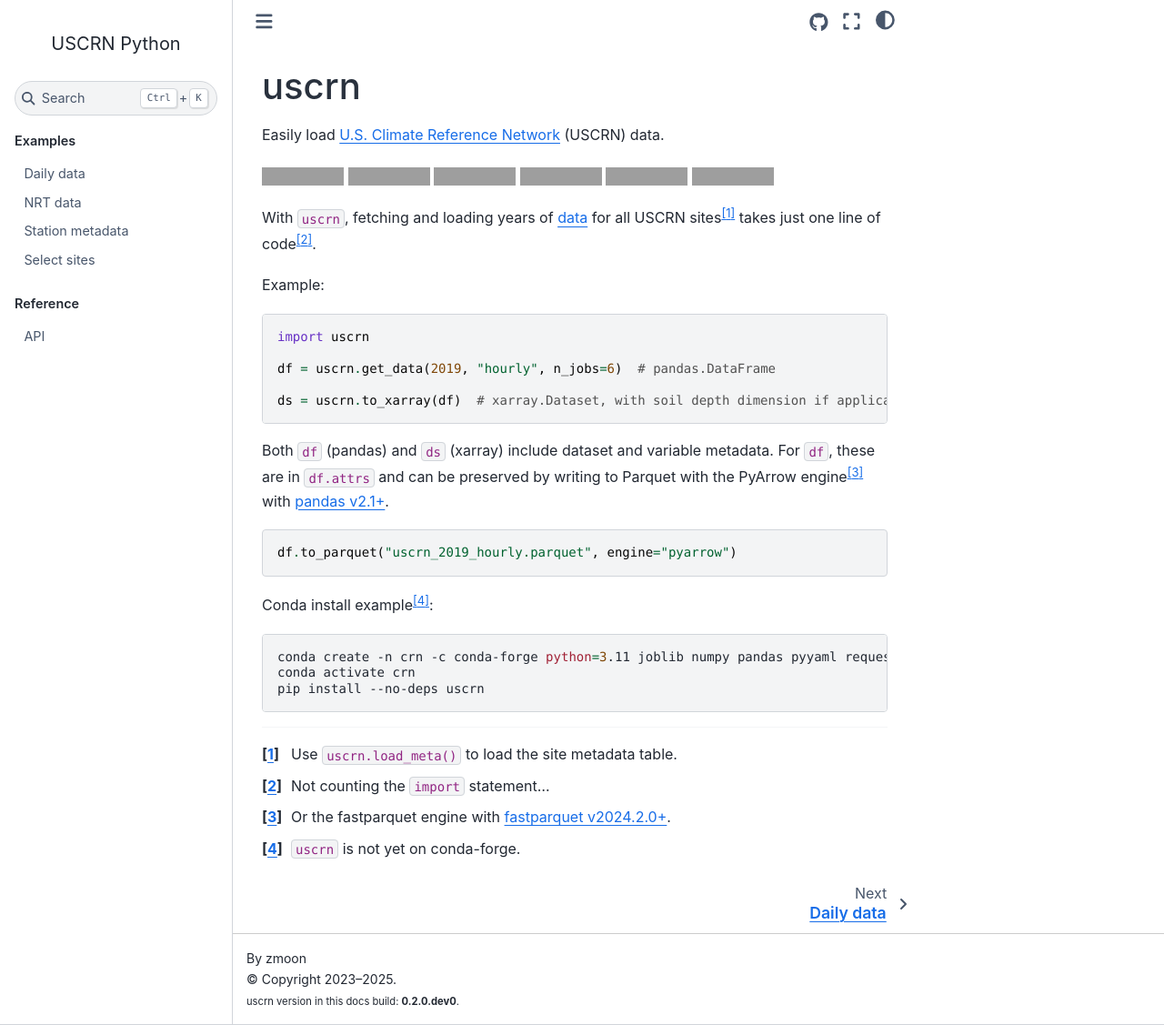
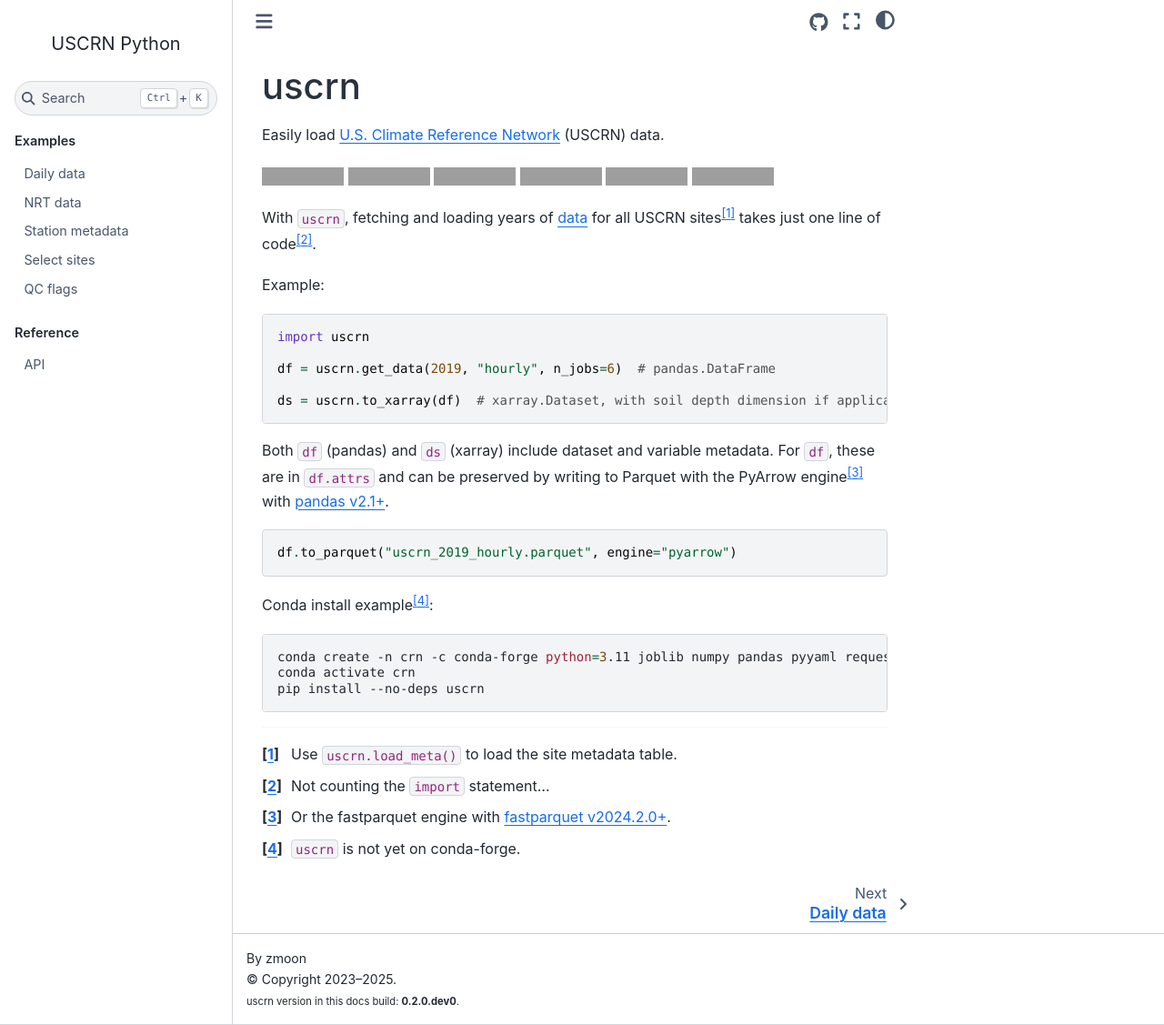
Before and after one commit to zmoon/uscrn, a Sphinx documentation site: the page built from docs/index.md, in a window 1280 px wide and 1127 px high. Shown: the whole window at 91% size. Built offline with Sphinx 7.4.7 and the Sphinx Book theme 1.1.4, drawn with Linux system fonts in a browser that asks for light colours; grey boxes are pictures that could not be loaded.

Commit message:
Small flag example

````diff
--- a/docs/index.md
+++ b/docs/index.md
@@ -14,6 +14,7 @@ examples/daily.ipynb
 examples/nrt.ipynb
 examples/stations.ipynb
 examples/select-sites.ipynb
+examples/qc.ipynb
 ```
 
 ```{toctree}
````
Also changed, not shown: docs/examples/nrt.ipynb, docs/examples/qc.ipynb (added).
